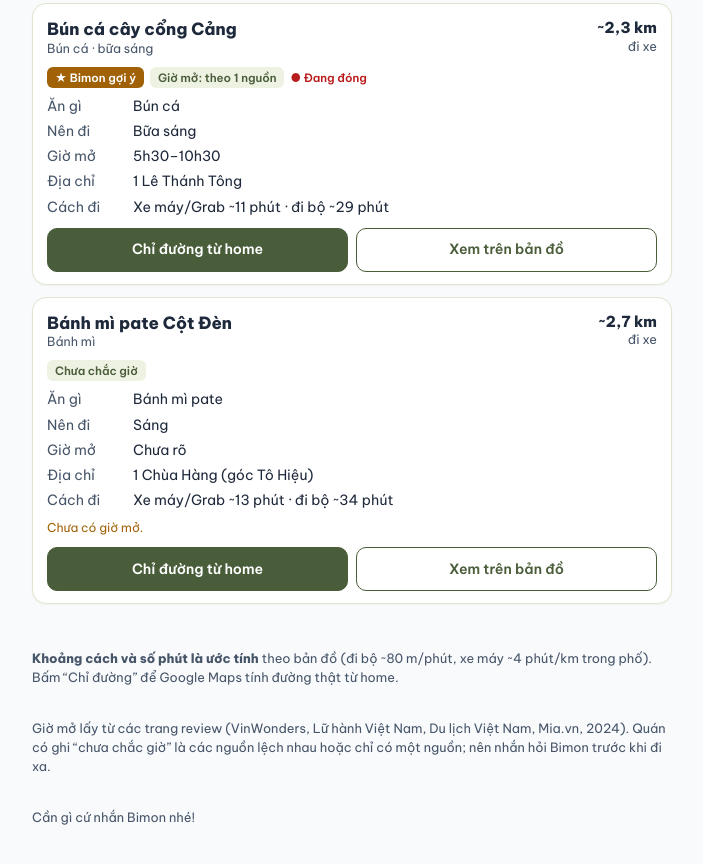
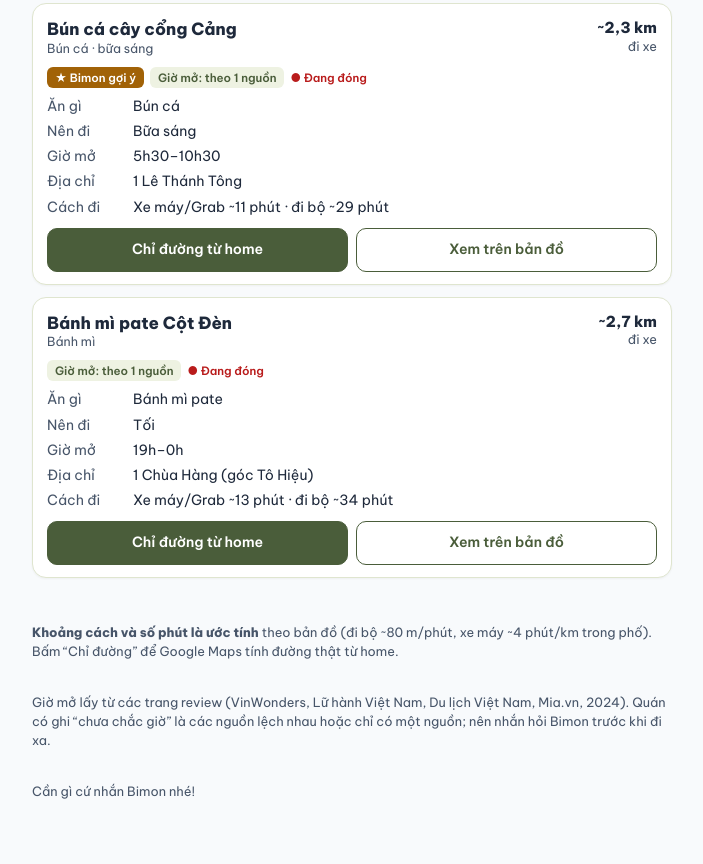
Before and after one commit to hoanglam243123-cyber/bimonhomestay, a website: page public/an-gi.html in a window 1280 px wide. Shown: the part 7763-8627 px from the top of the page, without its empty margins (288-991 px from the left). Drawn offline with nearby package versions, Linux system fonts and the light colour scheme.

Commit message:
Trang Ăn gì: Bánh mì pate Cột Đèn, giờ mở 19h–0h (buổi tối)
Co-Authored-By: Claude Haiku 5.5 <noreply@anthropic.com>

```diff
--- a/public/an-gi.html
+++ b/public/an-gi.html
@@ -145,7 +145,7 @@ const P = [
  {n:"Bánh đa bề bề Chị Quẩy",k:"Bánh đa bề bề · ăn khuya",a:"35 Lạch Tray",m:"Bún, bánh đa bề bề, tôm, riêu cua",best:"Khuya, mở tới 3h30 sáng",h:[[1020,1650]],t:["toi","khuya"],d:1100,v:1},
  {n:"Chè dừa dầm Hiền Béo",k:"Đồ ngọt",a:"124 Lạch Tray",m:"Chè dừa dầm",best:"Chiều",t:["chieu","toi"],d:1500,v:0,warn:"Chưa có giờ mở."},
  {n:"Bò sốt vang phố Cấm",k:"Bữa sáng",a:"2/36 phố Cấm",m:"Phở, mì hoặc bánh mì bò sốt vang",best:"Sáng, 6h–10h30",h:[[360,630]],t:["sang"],d:2200,v:1},
- {n:"Bánh mì pate Cột Đèn",k:"Bánh mì",a:"1 Chùa Hàng (góc Tô Hiệu)",m:"Bánh mì pate",best:"Sáng",t:["sang","trua"],d:2700,v:0,warn:"Chưa có giờ mở."},
+ {n:"Bánh mì pate Cột Đèn",k:"Bánh mì",a:"1 Chùa Hàng (góc Tô Hiệu)",m:"Bánh mì pate",best:"Tối",t:["toi","khuya"],h:[[1140,1440]],d:2700,v:1},
  {n:"Bún ngan 53 Quang Trung",k:"Bún ngan · bữa sáng",a:"53 Quang Trung",m:"Bún ngan",best:"Bữa sáng",t:["sang"],d:1400,pick:1,v:0,warn:"Bimon gợi ý cho bữa sáng. Giờ mở chưa xác minh, nên đi sớm."},
  {n:"Bún cá cây cổng Cảng",k:"Bún cá · bữa sáng",a:"1 Lê Thánh Tông",m:"Bún cá",best:"Bữa sáng",t:["sang"],d:2300,pick:1,v:1,h:[[330,630]]},
  {n:"Xôi thịt 20 Lãn Ông",k:"Xôi · bữa sáng",a:"20 Lãn Ông",m:"Xôi thịt",best:"Bữa sáng",t:["sang"],d:1500,pick:1,v:1,h:[[360,570]]},
```
